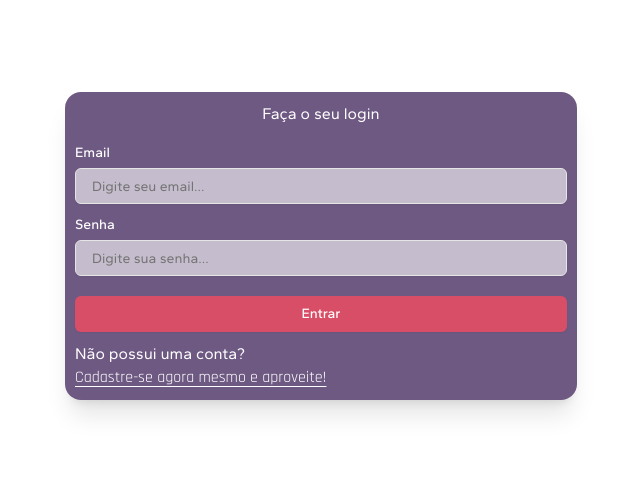
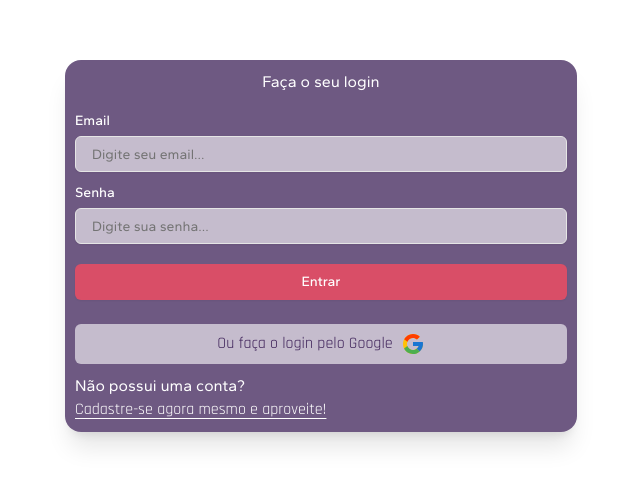
Before and after one commit to code-front-braga/safe-kart-web-app, a Next.js app: page /auth/login in a window 1280 px wide. Shown: the part 154-640 px from the top of the page, without its empty margins (319-959 px from the left). Built offline with nearby package versions, Linux system fonts and the light colour scheme.

Commit message:
feat: create google-login-form component

```diff
--- a/package.json
+++ b/package.json
@@ -19,6 +19,7 @@
     "react": "^19.0.0",
     "react-dom": "^19.0.0",
     "react-hook-form": "^7.54.2",
+    "react-icons": "^5.5.0",
     "tailwind-merge": "^3.0.2",
     "tailwindcss-animate": "^1.0.7",
     "zod": "^3.24.2"
--- /dev/null
+++ b/src/app/auth/components/google-login-form.tsx
@@ -0,0 +1,18 @@
+'use client';
+
+import Form from 'next/form';
+import { FcGoogle } from 'react-icons/fc';
+
+export function GoogleLoginForm() {
+	return (
+		<Form action={() => {}} className="w-full">
+			<button
+				type="submit"
+				className="text-christalle mt-3.5 flex w-full cursor-pointer items-center justify-center gap-2 rounded-sm bg-white/60 py-2"
+			>
+				<span className="font-rajdhani">Ou faça o login pelo Google</span>
+				<FcGoogle size={24} />
+			</button>
+		</Form>
+	);
+}
--- a/src/app/auth/login/page.tsx
+++ b/src/app/auth/login/page.tsx
@@ -1,6 +1,7 @@
 import Link from 'next/link';
 import { AuthSection } from '../components/auth-section';
 import { CredentialsLoginForm } from '../components/credentials-login-form';
+import { GoogleLoginForm } from '../components/google-login-form';
 
 export default function LoginPage() {
 	return (
@@ -9,7 +10,7 @@ export default function LoginPage() {
 				<h2 className="font-gantari text-white">Faça o seu login</h2>
 
 				<CredentialsLoginForm />
-				{/* <GoogleLoginForm /> */}
+				<GoogleLoginForm />
 
 				<div className="flex w-full flex-col self-start text-white">
 					<p>Não possui uma conta?</p>
```
Also changed, not shown: 1 other file (tests, documents, lock files or other folders).
